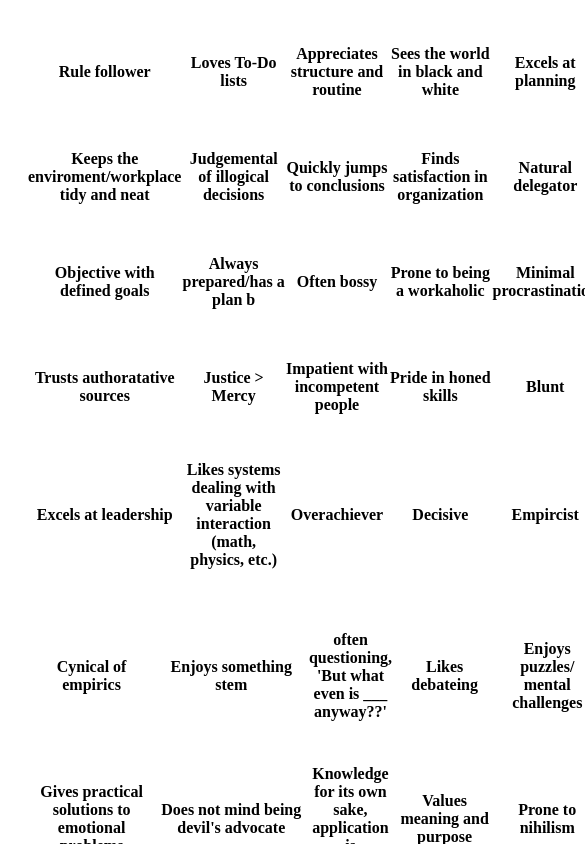
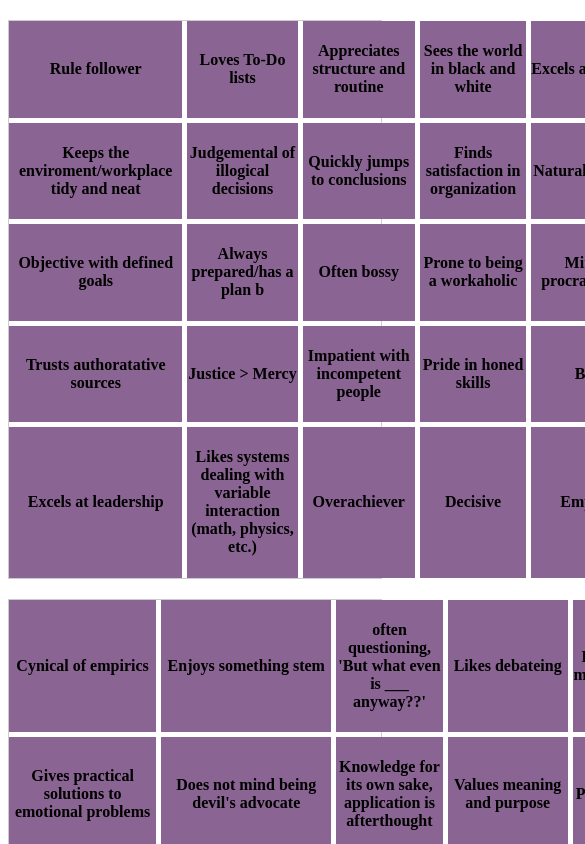
Before and after one commit to OmarDardery/CareerCatalyst, a React (Create React App) app: page / in a window 390 px wide. Shown: the top 844 px of the page, 585 px wide, since content can reach past the window. Built offline with nearby package versions, Linux system fonts and the light colour scheme.

Commit message:
added a char js component but still hasnt added charts and fixed responsivess

```diff
--- a/src/App.js
+++ b/src/App.js
@@ -1,18 +1,18 @@
-import React from 'react';
+import React, {useState} from 'react';
 import Bingo from "./components/bingo";
 import cognitiveFunctions from './cognitiveFunctionsData';
-
+import Chart from './components/chart';
 function App() {
+  let [testDone, setTestState] = useState(0);
   return (
   <div className="App" style={{height: "fit-content"}}>
   {cognitiveFunctions.map((cognitiveFunction) => {
     return (<Bingo cognitiveFunction = {cognitiveFunction} />);
   })}
-    <button onClick={()=>{
-      cognitiveFunctions.map((cognitiveFunction) => {
-        console.log(cognitiveFunction.score);
-      })
-    }}> hehe </button>
+    <button onClick={() => {
+      setTestState(testDone + 1);
+    }}> submit </button>
+    {(testDone > 0) ? (<Chart cognitiveFunctions={cognitiveFunctions}/>) : null}
   </div>
   );
 }
--- a/src/components/bingo.js
+++ b/src/components/bingo.js
@@ -1,4 +1,4 @@
-import React, {useState} from "react";
+import React from "react";
 import BingoBox from "./bingoBox";
 
 function Bingo(props) {
@@ -13,12 +13,10 @@ function Bingo(props) {
                 display: "grid",
                 gridTemplateColumns: "repeat(5, 1fr)",
                 gridTemplateRows: "repeat(5, 1fr)",
-                gap: "1px",
-                height: "50%",
-                width: "50%",
-                margin: "20px",
-                minWidth: "570px",
-                aspectRatio: 1
+                aspectRatio: "1 / 1", // Ensures the grid remains square
+                margin: "20px auto",
+                border: "1px solid #ccc",
+                gap: "5px"
             }}
         >
             {props.cognitiveFunction.questions.map((question, index) => {
--- a/src/components/bingoBox.js
+++ b/src/components/bingoBox.js
@@ -4,7 +4,7 @@ function BingoBox(props) {
     const [clicks, setNumClicks] = useState(0);
 
     const getStyle = (order, condition) => {
-        return condition ? { backgroundColor: "blue", order, height: "100%", opacity: 0.4 } : { order, height: "100%", opacity: 0.4};
+        return condition ? { backgroundColor: "blue", order, height: "100%", opacity: 0.1 } : { order, height: "100%", opacity: 0.1};
     };
     function handleClick(event){
 
@@ -12,15 +12,23 @@ function BingoBox(props) {
         setNumClicks(clicks + 1);
     }
     return (
-        <div style={{ height: "100%", width: "100%", position: "relative" }}>
+        <div style={{ height: "100%", width: "100%", position: "relative", backgroundColor: "#8A6492" }}>
 
-            <div onClick={handleClick} style={{ display: "flex", flexDirection: "column", width: "100%", height: "100%", zIndex: 0, position: "absolute", aspectRatio: 1}}>
+            <div onClick={handleClick} style={{
+                                            display: "flex",
+                                            flexDirection: "column",
+                                            width: "100%",
+                                            height: "100%",
+                                            zIndex: 0,
+                                            position: "absolute",
+                                            aspectRatio: "1 / 1", // Ensures squares remain squares
+                                        }}>
                 <div style={getStyle(4, clicks % 5 > 0)}></div>
                 <div style={getStyle(3, clicks % 5 > 1)}></div>
                 <div style={getStyle(2, clicks % 5 > 2)}></div>
                 <div style={getStyle(1, clicks % 5 > 3)}></div>
             </div>
-            <div  style={{ width: "100%", height: "100%", zIndex: 1, textAlign: "center", display: "flex", justifyContent: "center", alignItems: "center", fontsize: "0.5rem", wordWrap: "breakWord", whiteSpace: "normal" }}>
+            <div on style={{ width: "100%", height: "100%", zIndex: 1, textAlign: "center", display: "flex", justifyContent: "center", alignItems: "center", fontsize: "0.25rem", wordWrap: "breakWord", whiteSpace: "normal", paddingRight: "20px" }}>
                 <h4>{props.question}</h4>
             </div>
         </div>
--- /dev/null
+++ b/src/components/chart.js
@@ -0,0 +1,13 @@
+import React from "react";
+
+function Chart(props){
+    return (
+        <div>
+            {props.cognitiveFunctions.map((cognitiveFunction) => {
+                return <p>{cognitiveFunction.name}: {cognitiveFunction.score}</p>;
+            })}
+        </div>
+    );
+}
+
+export default Chart;
```
